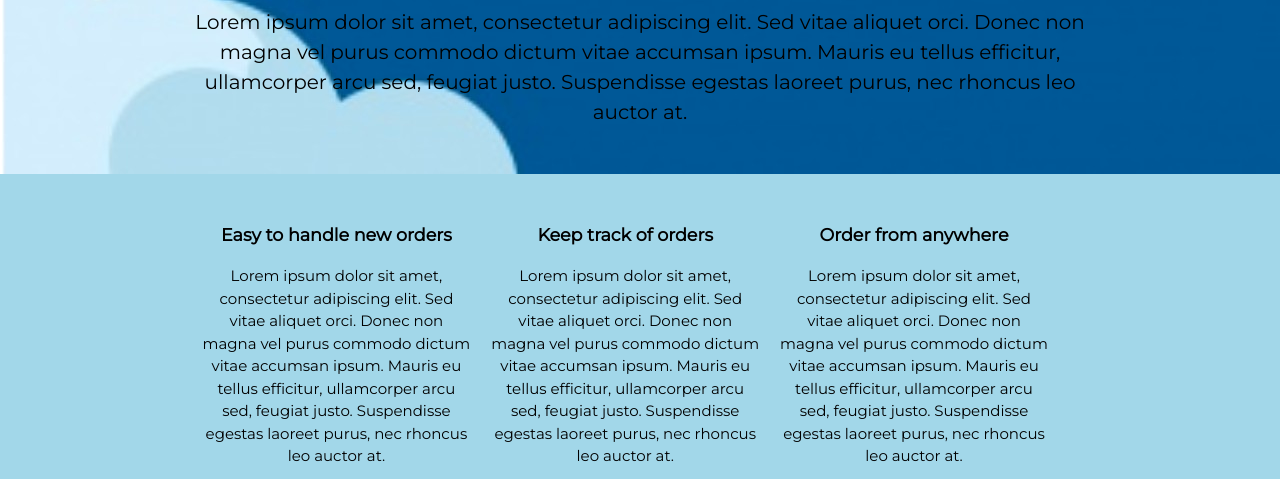
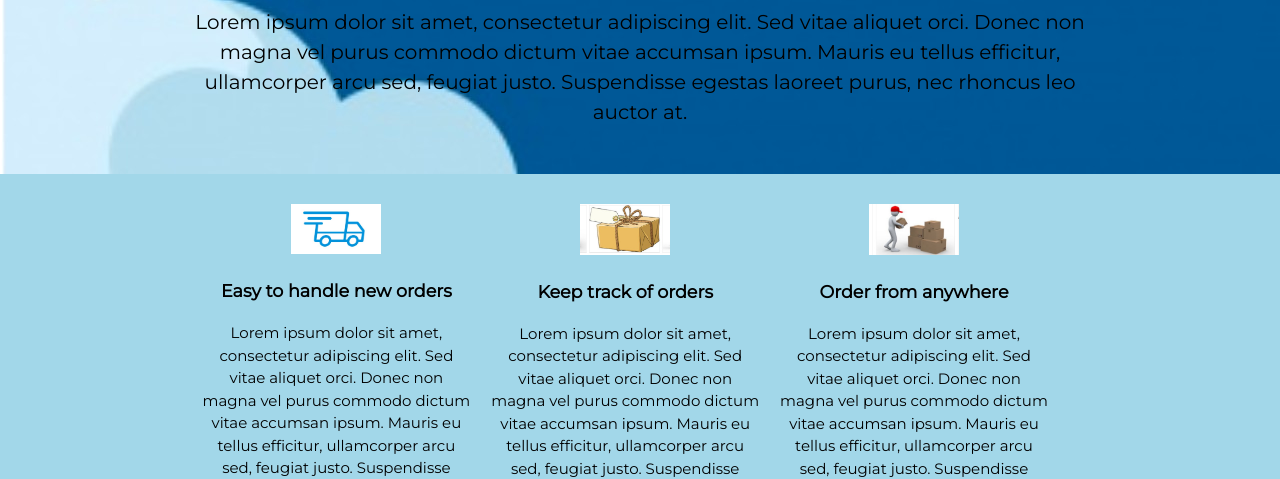
Before and after one commit to ipaullly/sendIT, a plain HTML site: page index.html in a window 1280 px wide. Shown: the part 326-805 px from the top of the page. Drawn offline with Linux system fonts and the light colour scheme.

Commit message:
[finishes #161611415] add home page images

```diff
--- a/css/style.css
+++ b/css/style.css
@@ -83,6 +83,9 @@ header a:hover{
     width: 30%;
     padding: 10px;
 }
+#boxes .box img{
+    width: 90px;
+}
 
 /* footer */
 footer{
--- a/index.html
+++ b/index.html
@@ -34,14 +34,17 @@
     <section id="boxes">
         <div class="container">
             <div class="box">
+                <img src="./img/box1.jpg">
                 <h3>Easy to handle new orders</h3>
                 <p>Lorem ipsum dolor sit amet, consectetur adipiscing elit. Sed vitae aliquet orci. Donec non magna vel purus commodo dictum vitae accumsan ipsum. Mauris eu tellus efficitur, ullamcorper arcu sed, feugiat justo. Suspendisse egestas laoreet purus, nec rhoncus leo auctor at.</p>
             </div>
             <div class="box">
+                <img src="./img/box2.jpg">
                 <h3>Keep track of orders</h3>
                 <p>Lorem ipsum dolor sit amet, consectetur adipiscing elit. Sed vitae aliquet orci. Donec non magna vel purus commodo dictum vitae accumsan ipsum. Mauris eu tellus efficitur, ullamcorper arcu sed, feugiat justo. Suspendisse egestas laoreet purus, nec rhoncus leo auctor at.</p>
             </div>
             <div class="box">
+                <img src="./img/box3.jpg">
                 <h3>Order from anywhere</h3>
                 <p>Lorem ipsum dolor sit amet, consectetur adipiscing elit. Sed vitae aliquet orci. Donec non magna vel purus commodo dictum vitae accumsan ipsum. Mauris eu tellus efficitur, ullamcorper arcu sed, feugiat justo. Suspendisse egestas laoreet purus, nec rhoncus leo auctor at.</p>
             </div>
```
Also changed, not shown: img/box1.jpg (added), img/box2.jpg (added), img/box3.jpg (added).
